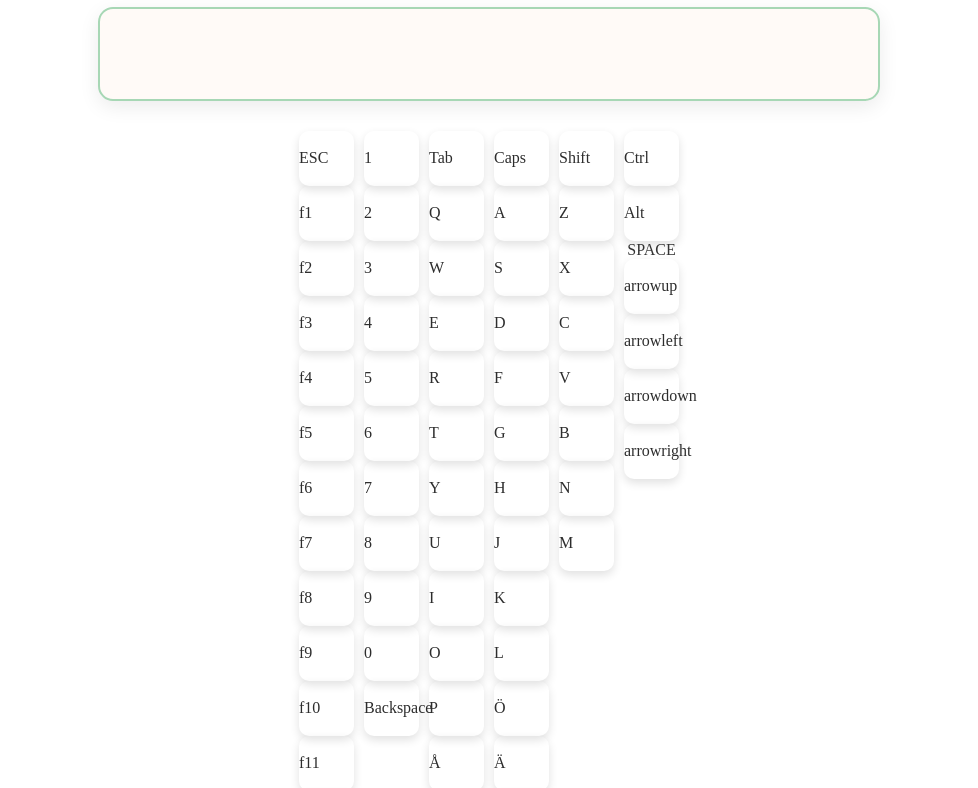
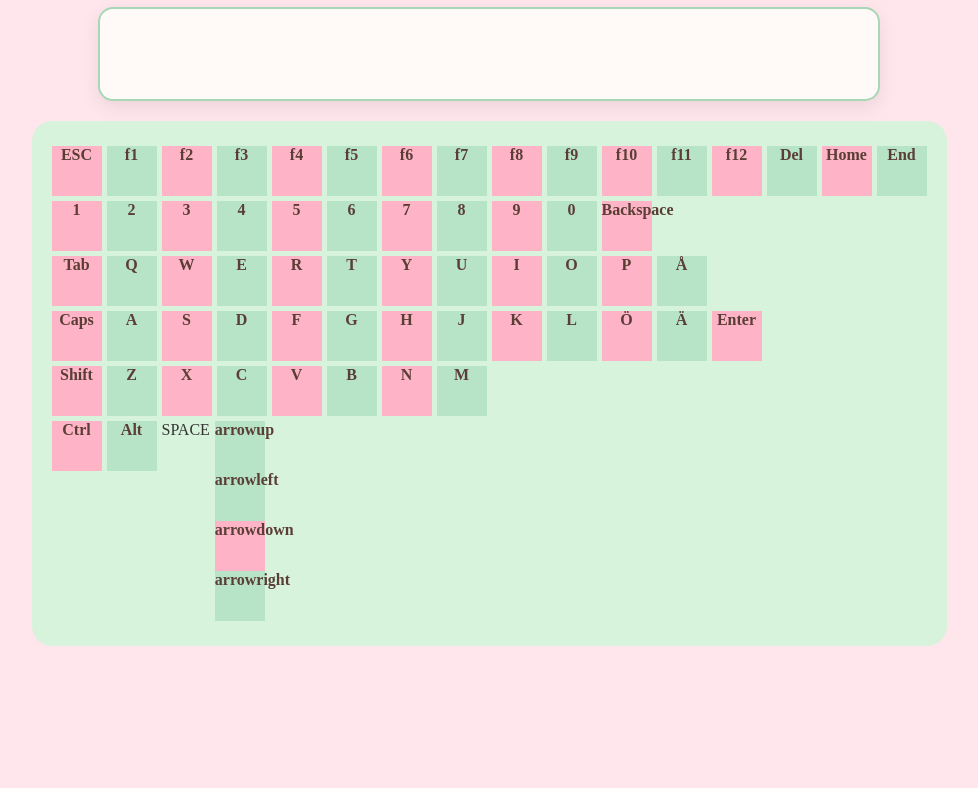
Before and after one commit to tehremshahid83-21x/tehreem_shahid_examenuppgift, a plain HTML site: page index.html in a window 1280 px wide. Shown: the part 73-861 px from the top of the page, without its empty margins (151-1129 px from the left). After the commit the page ends 800 px from the top, so only its background shows below. Drawn offline with Linux system fonts and the light colour scheme.

Commit message:
Update style.css

```diff
--- a/css/style.css
+++ b/css/style.css
@@ -1,7 +1,7 @@
 body{
     font-size: Ariel;
     text-align: center;
-    background-color: linear-gradient(135 deg, #ffe4ec, #dff7e3);
+    background-color: #ffe5ec; /*stawberry rosa*/
     color: #333;
 
 }
@@ -23,31 +23,36 @@ body{
 }
 
 .keyboard{
-     display:flex;
-     flex-wrap: wrap;
-     justify-content: center;
-     gap: 10px;
-     margin-top: 30px;
+      background: #d8f3dc;
+      padding: 20px;
+      border-radius: 20px;
+      width:fit-content;
+     margin:auto;
 
 
 }
+.row{
+    display: flex;
+    gap: 5px;
+    margin: 5px 0;
+}
 
 .key{
-    width: 55px;
-    height: 55px;
-    background: linear-gradient(145 deg, #f9b6c8, #b7e4c7);
-    color:#2d2d2d;
-    display:flex;
-    align-items: center;
-    border-radius: 12px;
+    width: 50px;
+    height: 50px;
+    background: #ffb3c6;
+    border:none;
+    color:#5a3e36;
+    font-weight:bold;
     cursor: pointer;
-    transition: 0.15s;
-     user-select: none;
-    border-radius: 10px;
-    box-shadow: 0 4px 10px rgba(0,0,0,0.12);
+
+
 }
 .key:hover{
     transform:scale(0.92);
+}
+.key:hover{
+    background: #95d5b2;
 }
 .active{
     background: linear-gradient(145deg, #ff8fab, #7bdcb5);
@@ -56,3 +61,7 @@ body{
 .key[data-key="SPACE"] {
     width: 200PX;
 }
+
+    .key:nth-child(even){
+    background: #b7e4c7;
+}
```
